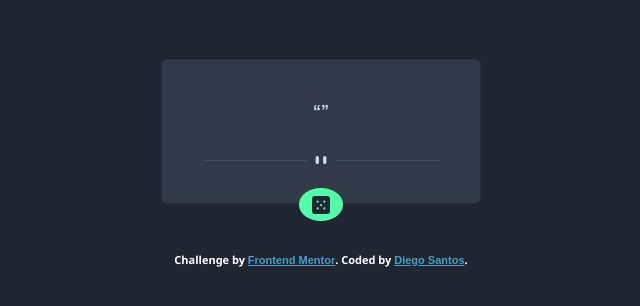
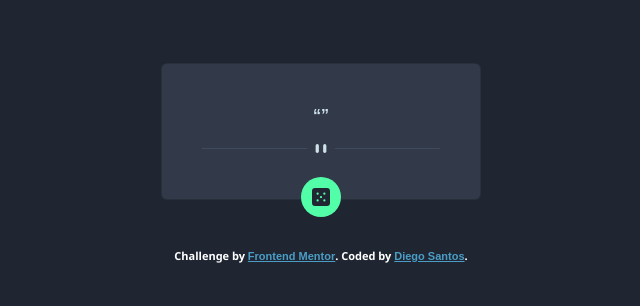
Before and after one commit to DiegojSts/FrontEndMentor-Advice-API, a plain HTML site: page index.html in a window 1280 px wide. Shown: the part 236-542 px from the top of the page, 319-959 px from the left. Drawn offline with nearby package versions, Linux system fonts and the light colour scheme; no server answers.

Commit message:
Button atualization

```diff
--- a/src/css/buttons.css
+++ b/src/css/buttons.css
@@ -1,8 +1,8 @@
 button {
     border-radius: 50%;
     border: none;
-    width: 14%;
-    height: 23%;
+    width: 40px;
+    height: 40px;
     padding: 15px;
     background-color: #52ffa8;
     margin: 0 0 -18px 0;
```
